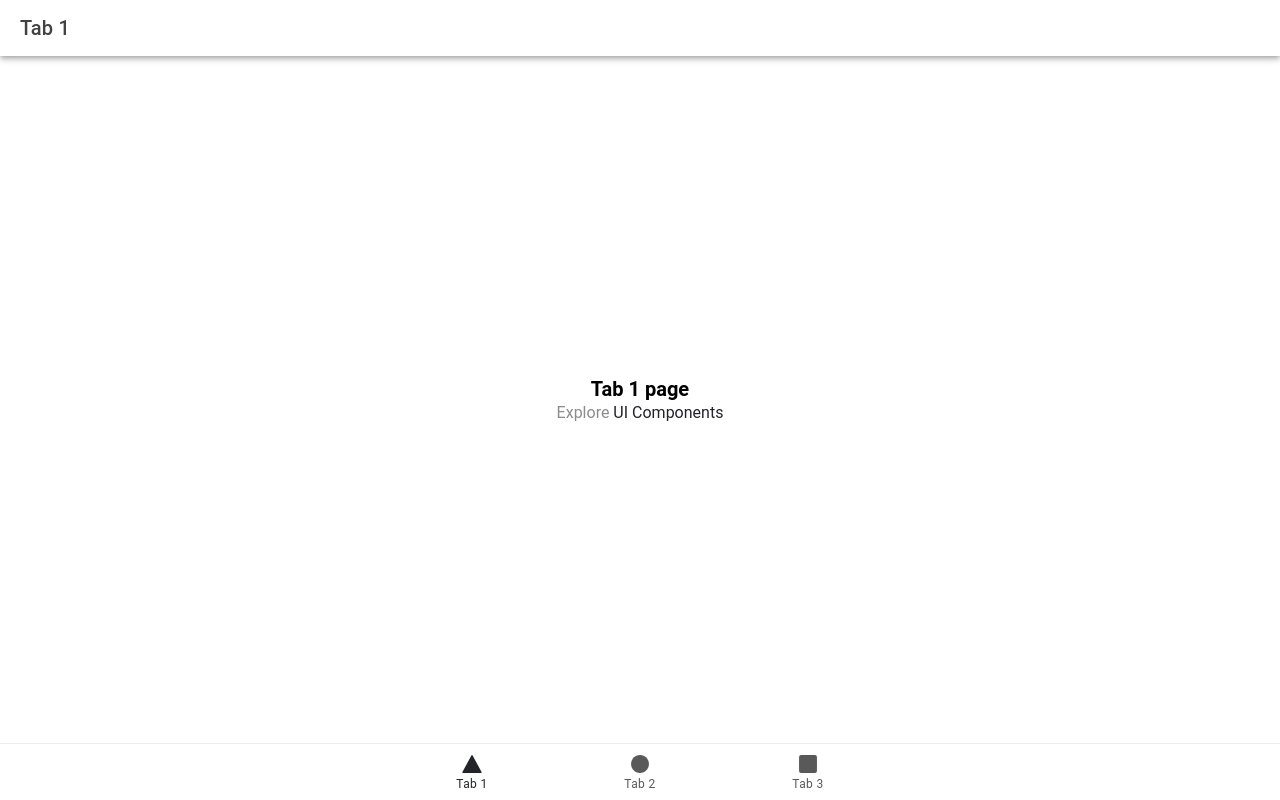
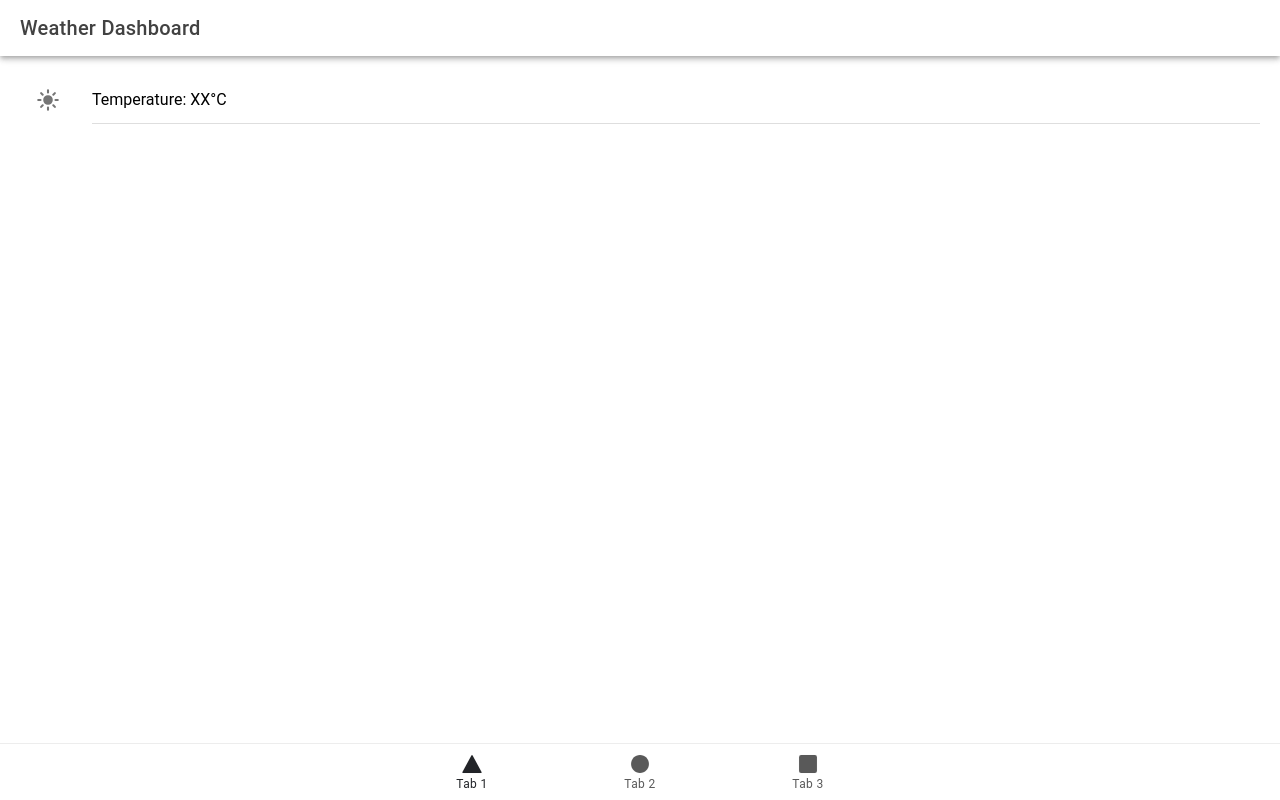
Before and after one commit to ATurner3x/react-weather-dashboard, a React (Vite) app: page /tab1 in a window 1280 px wide. Built offline with nearby package versions, Linux system fonts and the light colour scheme.

Commit message:
replaced tab1 with weatherTab

```diff
--- a/package.json
+++ b/package.json
@@ -21,6 +21,7 @@
     "@ionic/react-router": "^7.0.0",
     "@types/react-router": "^5.1.20",
     "@types/react-router-dom": "^5.3.3",
+    "axios": "^1.6.0",
     "ionicons": "^7.0.0",
     "react": "^18.2.0",
     "react-dom": "^18.2.0",
--- a/src/App.tsx
+++ b/src/App.tsx
@@ -1,4 +1,4 @@
-import { Redirect, Route } from 'react-router-dom';
+import { Redirect, Route } from "react-router-dom";
 import {
   IonApp,
   IonIcon,
@@ -7,32 +7,35 @@ import {
   IonTabBar,
   IonTabButton,
   IonTabs,
-  setupIonicReact
-} from '@ionic/react';
-import { IonReactRouter } from '@ionic/react-router';
-import { ellipse, square, triangle } from 'ionicons/icons';
-import Tab1 from './pages/Tab1';
-import Tab2 from './pages/Tab2';
-import Tab3 from './pages/Tab3';
+  setupIonicReact,
+} from "@ionic/react";
+import { IonReactRouter } from "@ionic/react-router";
+import { ellipse, square, triangle } from "ionicons/icons";
+
+//import tabs here
+
+import WeatherTab from "./pages/weatherTab";
+import Tab2 from "./pages/Tab2";
+import Tab3 from "./pages/Tab3";
 
 /* Core CSS required for Ionic components to work properly */
-import '@ionic/react/css/core.css';
+import "@ionic/react/css/core.css";
 
 /* Basic CSS for apps built with Ionic */
-import '@ionic/react/css/normalize.css';
-import '@ionic/react/css/structure.css';
-import '@ionic/react/css/typography.css';
+import "@ionic/react/css/normalize.css";
+import "@ionic/react/css/structure.css";
+import "@ionic/react/css/typography.css";
 
 /* Optional CSS utils that can be commented out */
-import '@ionic/react/css/padding.css';
-import '@ionic/react/css/float-elements.css';
-import '@ionic/react/css/text-alignment.css';
-import '@ionic/react/css/text-transformation.css';
-import '@ionic/react/css/flex-utils.css';
-import '@ionic/react/css/display.css';
+import "@ionic/react/css/padding.css";
+import "@ionic/react/css/float-elements.css";
+import "@ionic/react/css/text-alignment.css";
+import "@ionic/react/css/text-transformation.css";
+import "@ionic/react/css/flex-utils.css";
+import "@ionic/react/css/display.css";
 
 /* Theme variables */
-import './theme/variables.css';
+import "./theme/variables.css";
 
 setupIonicReact();
 
@@ -42,7 +45,7 @@ const App: React.FC = () => (
       <IonTabs>
         <IonRouterOutlet>
           <Route exact path="/tab1">
-            <Tab1 />
+            <WeatherTab />
           </Route>
           <Route exact path="/tab2">
             <Tab2 />
--- a/src/pages/Tab1.tsx
+++ /dev/null
@@ -1,25 +0,0 @@
-import { IonContent, IonHeader, IonPage, IonTitle, IonToolbar } from '@ionic/react';
-import ExploreContainer from '../components/ExploreContainer';
-import './Tab1.css';
-
-const Tab1: React.FC = () => {
-  return (
-    <IonPage>
-      <IonHeader>
-        <IonToolbar>
-          <IonTitle>Tab 1</IonTitle>
-        </IonToolbar>
-      </IonHeader>
-      <IonContent fullscreen>
-        <IonHeader collapse="condense">
-          <IonToolbar>
-            <IonTitle size="large">Tab 1</IonTitle>
-          </IonToolbar>
-        </IonHeader>
-        <ExploreContainer name="Tab 1 page" />
-      </IonContent>
-    </IonPage>
-  );
-};
-
-export default Tab1;
--- /dev/null
+++ b/src/pages/weatherTab.css
@@ -0,0 +1,10 @@
+
+.weather-header {
+    background-color: #3498db; /* Change the background color */
+    color: #e82d2d; /* Change the text color */
+  }
+
+  /* Style the weather data container */
+  .weather-data-container {
+    padding: 20px;
+  }
--- a/src/pages/weatherTab.tsx
+++ b/src/pages/weatherTab.tsx
@@ -12,6 +12,8 @@ import {
 } from '@ionic/react';
 
 import { sunny } from 'ionicons/icons'; // Import icon here
+import './weatherTab.css'; //import css here
+import axios from 'axios';
 
 const WeatherTab: React.FC = () => {
   // Weather Fetching Logic
@@ -28,14 +30,14 @@ const WeatherTab: React.FC = () => {
 
   return (
     <IonPage>
-      <IonHeader>
+      <IonHeader className="weather-header">
         <IonToolbar>
           <IonTitle>Weather Dashboard</IonTitle>
         </IonToolbar>
       </IonHeader>
       <IonContent>
         {/* Display weather data here */}
-        <IonList>
+        <IonList className="weather-data-container">
           <IonItem>
             <IonIcon slot="start" icon={sunny} />
             <IonLabel>Temperature: XX°C</IonLabel>
```
Also changed, not shown: src/pages/Tab1.css (deleted), 1 other file (tests, documents, lock files or other folders).
